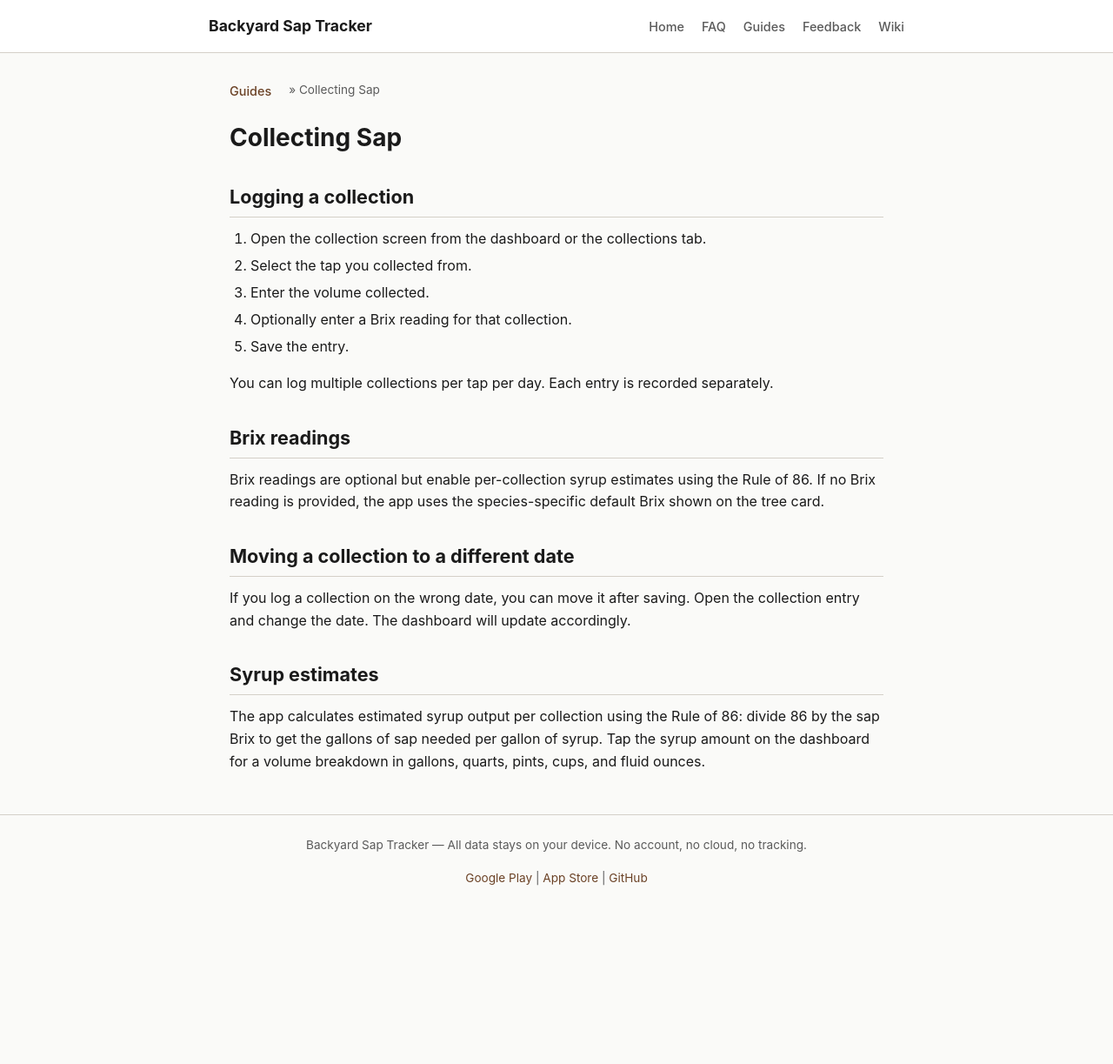
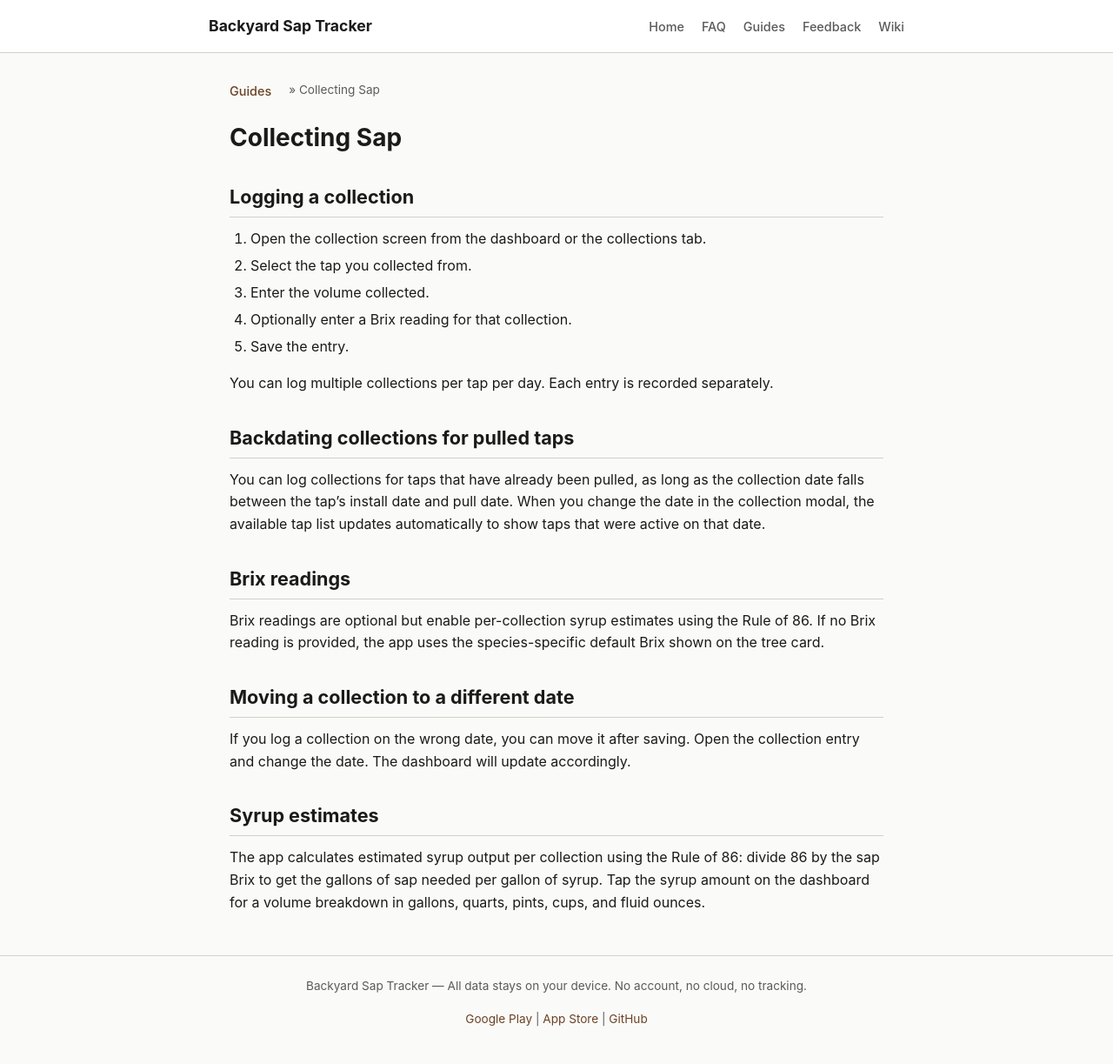
Before and after one commit to NotMilk/BackyardSapTracker-support, a Jekyll site: the page built from _guides/collecting-sap.md, in a window 1280 px wide. Shown: the whole page at 87% size. Built offline with Jekyll 4.4.1, drawn with Linux system fonts in a browser that asks for light colours; before the commit the page ends 1061 px from its top, so only the background shows below that.

Commit message:
Update collecting sap guide for v1.6.0 -- pulled tap backdating

```diff
--- a/_guides/collecting-sap.md
+++ b/_guides/collecting-sap.md
@@ -16,6 +16,10 @@ order: 2
 
 You can log multiple collections per tap per day. Each entry is recorded separately.
 
+## Backdating collections for pulled taps
+
+You can log collections for taps that have already been pulled, as long as the collection date falls between the tap's install date and pull date. When you change the date in the collection modal, the available tap list updates automatically to show taps that were active on that date.
+
 ## Brix readings
 
 Brix readings are optional but enable per-collection syrup estimates using the Rule of 86. If no Brix reading is provided, the app uses the species-specific default Brix shown on the tree card.
```
